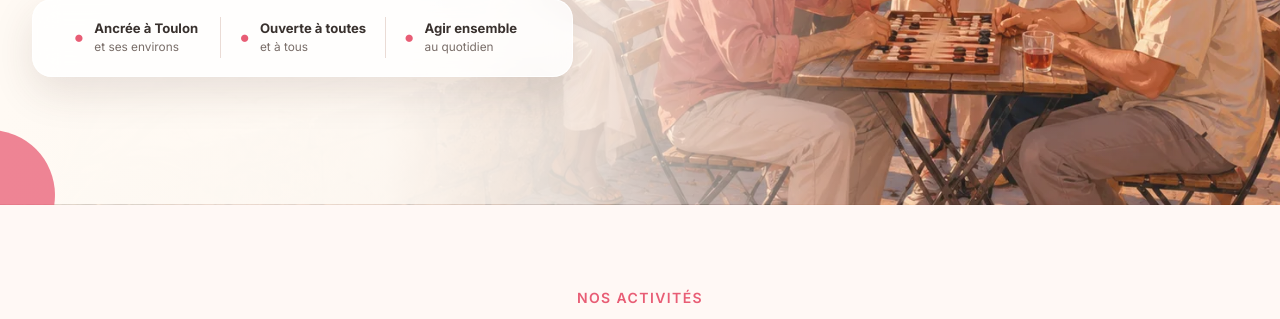
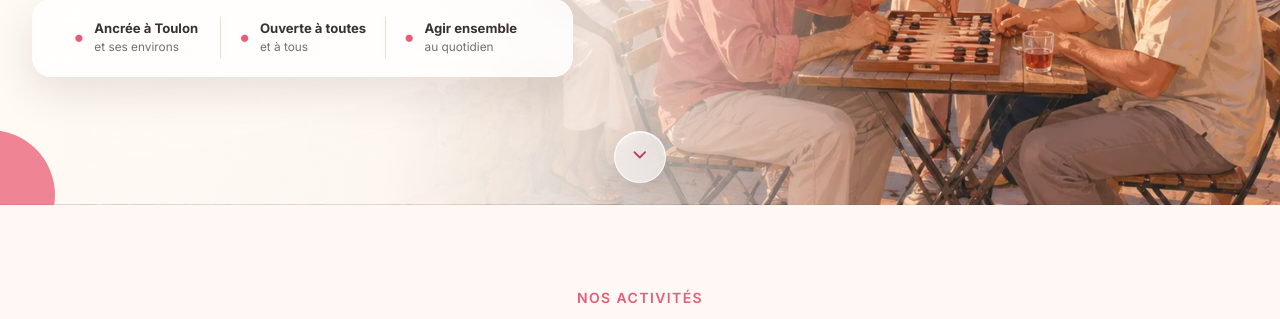
Before and after one commit to leguigou/assorelie, a PHP site: page / in a window 1280 px wide. Shown: the part 687-1006 px from the top of the page. Run offline with PHP 8.4, Linux system fonts and the light colour scheme; some libraries are stand-ins or nearby versions.

Commit message:
Ajoute le bouton de défilement du hero

```diff
--- a/assets/css/style.css
+++ b/assets/css/style.css
@@ -327,6 +327,57 @@ section[id] {
   left: -75px;
   bottom: -55px;
   background: rgba(232, 93, 117, 0.75);
+}
+
+.hero-scroll-cue {
+  position: absolute;
+  bottom: 1.35rem;
+  left: 50%;
+  z-index: 20;
+  display: grid;
+  width: 3.25rem;
+  height: 3.25rem;
+  place-items: center;
+  color: #b83e57;
+  background: rgba(255, 255, 255, 0.58);
+  border: 1px solid rgba(255, 255, 255, 0.82);
+  border-radius: 50%;
+  box-shadow:
+    0 10px 28px rgba(74, 45, 36, 0.14),
+    inset 0 1px 0 rgba(255, 255, 255, 0.65);
+  backdrop-filter: blur(12px);
+  transform: translateX(-50%);
+  transition:
+    color 0.2s ease,
+    background 0.2s ease,
+    box-shadow 0.2s ease;
+}
+
+.hero-scroll-cue:hover {
+  color: #fff;
+  background: rgba(232, 93, 117, 0.9);
+  box-shadow: 0 13px 30px rgba(184, 62, 87, 0.27);
+}
+
+.hero-scroll-cue:focus-visible {
+  outline: 3px solid rgba(232, 93, 117, 0.3);
+  outline-offset: 4px;
+}
+
+.hero-scroll-icon {
+  width: 1.35rem;
+  height: 1.35rem;
+  fill: none;
+  stroke: currentColor;
+  stroke-width: 2;
+  stroke-linecap: round;
+  stroke-linejoin: round;
+  animation: scrollCueBounce 2.2s ease-in-out infinite;
+}
+
+@keyframes scrollCueBounce {
+  0%, 100% { transform: translateY(-2px); }
+  50% { transform: translateY(4px); }
 }
 
 .hero-blob {
@@ -997,7 +1048,8 @@ section[id] {
   }
 
   .hero-blob,
-  .animate-bounce {
+  .animate-bounce,
+  .hero-scroll-icon {
     animation: none !important;
   }
 }
--- a/includes/hero.php
+++ b/includes/hero.php
@@ -30,4 +30,10 @@
       <div><span>●</span><strong>Agir ensemble</strong><small>au quotidien</small></div>
     </div>
   </div>
+
+  <a href="#activites" class="hero-scroll-cue" aria-label="Découvrir nos activités">
+    <svg class="hero-scroll-icon" aria-hidden="true" viewBox="0 0 24 24">
+      <path d="m6 9 6 6 6-6"/>
+    </svg>
+  </a>
 </section>
```
